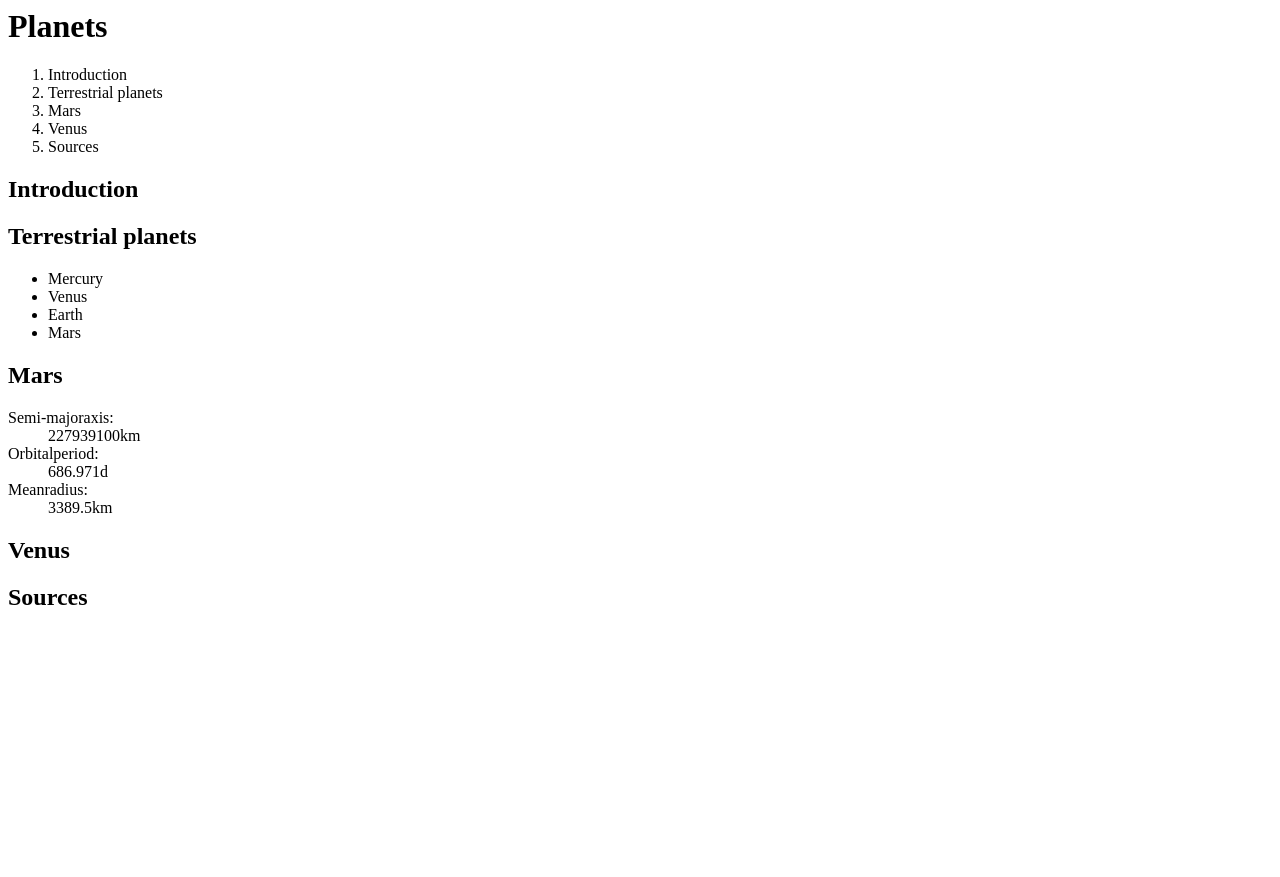
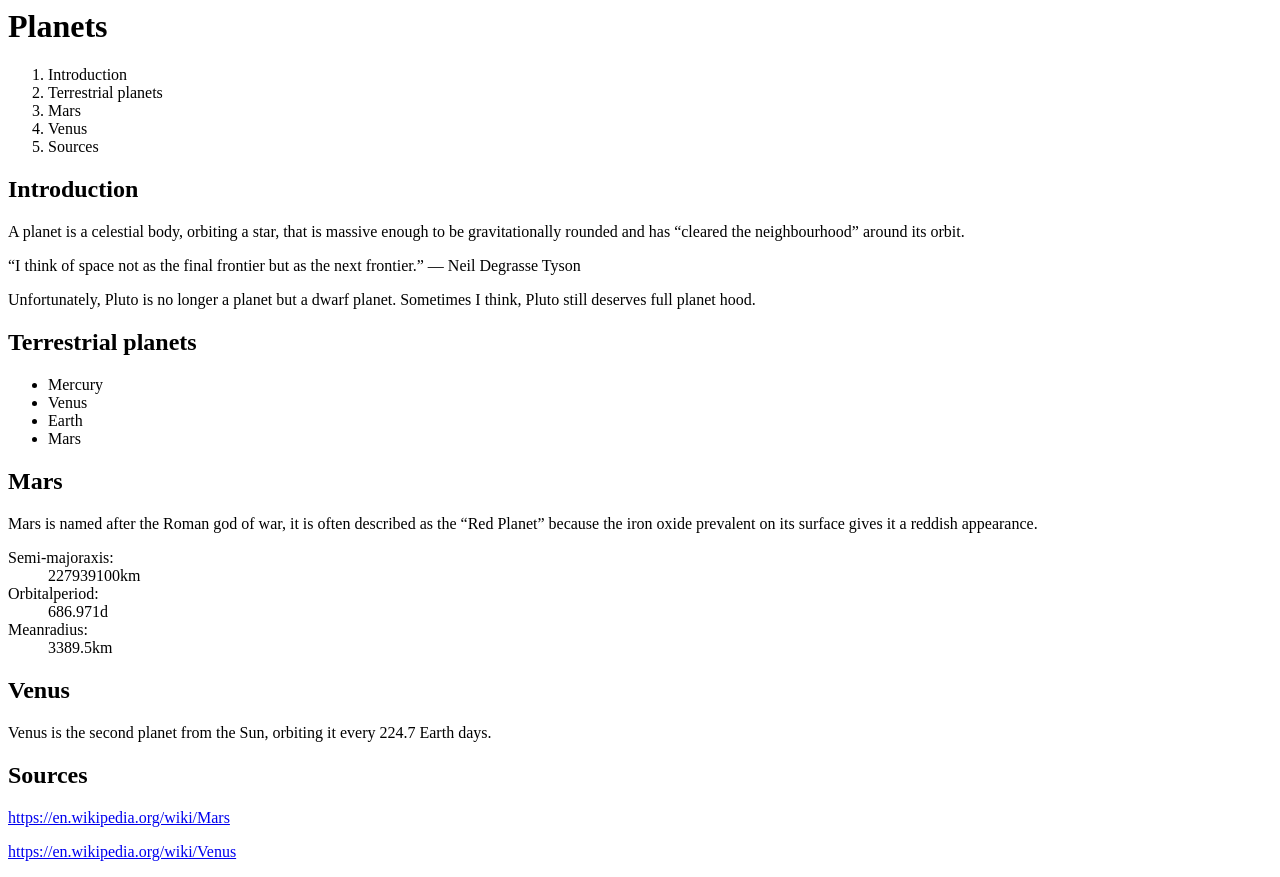
Before and after one commit to Marissa96/assignment-2, a plain HTML site: page index.html in a window 1280 px wide. Before the commit the page ends 800 px from the top, so only its background shows below. Drawn offline with Linux system fonts and the light colour scheme.

Commit message:
Added paragraphs and links
Added all the paragraphs
Added both links

```diff
--- a/index.html
+++ b/index.html
@@ -9,6 +9,10 @@
 </ol>
 
 <h2>Introduction</h2>
+<p>A planet is a celestial body, orbiting a star, that is massive enough to be gravitationally rounded and has “cleared the neighbourhood” around its orbit.</p>
+“I think of space not as the final frontier but as the next frontier.”
+— Neil Degrasse Tyson
+<p>Unfortunately, Pluto is no longer a planet but a dwarf planet. Sometimes I think, Pluto still deserves full planet hood.</p>
 
 <h2>Terrestrial planets</h2>
 <ul>
@@ -19,6 +23,7 @@
 </ul>
 
 <h2>Mars</h2>
+<p>Mars is named after the Roman god of war, it is often described as the “Red Planet” because the iron oxide prevalent on its surface gives it a reddish appearance.</p>
 <dl>
 <dt>Semi-majoraxis:</dt><dd>227939100km</dd>
 <dt>Orbitalperiod:</dt><dd>686.971d</dd>
@@ -26,4 +31,8 @@
 </dl>
 
 <h2>Venus</h2>
+<p>Venus is the second planet from the Sun, orbiting it every 224.7 Earth days.</p>
+
 <h2>Sources</h2>
+<a href="https://en.wikipedia.org/wiki/Mars">https://en.wikipedia.org/wiki/Mars</a>
+<p><a href="https://en.wikipedia.org/wiki/Venus">https://en.wikipedia.org/wiki/Venus</a></p>
```
